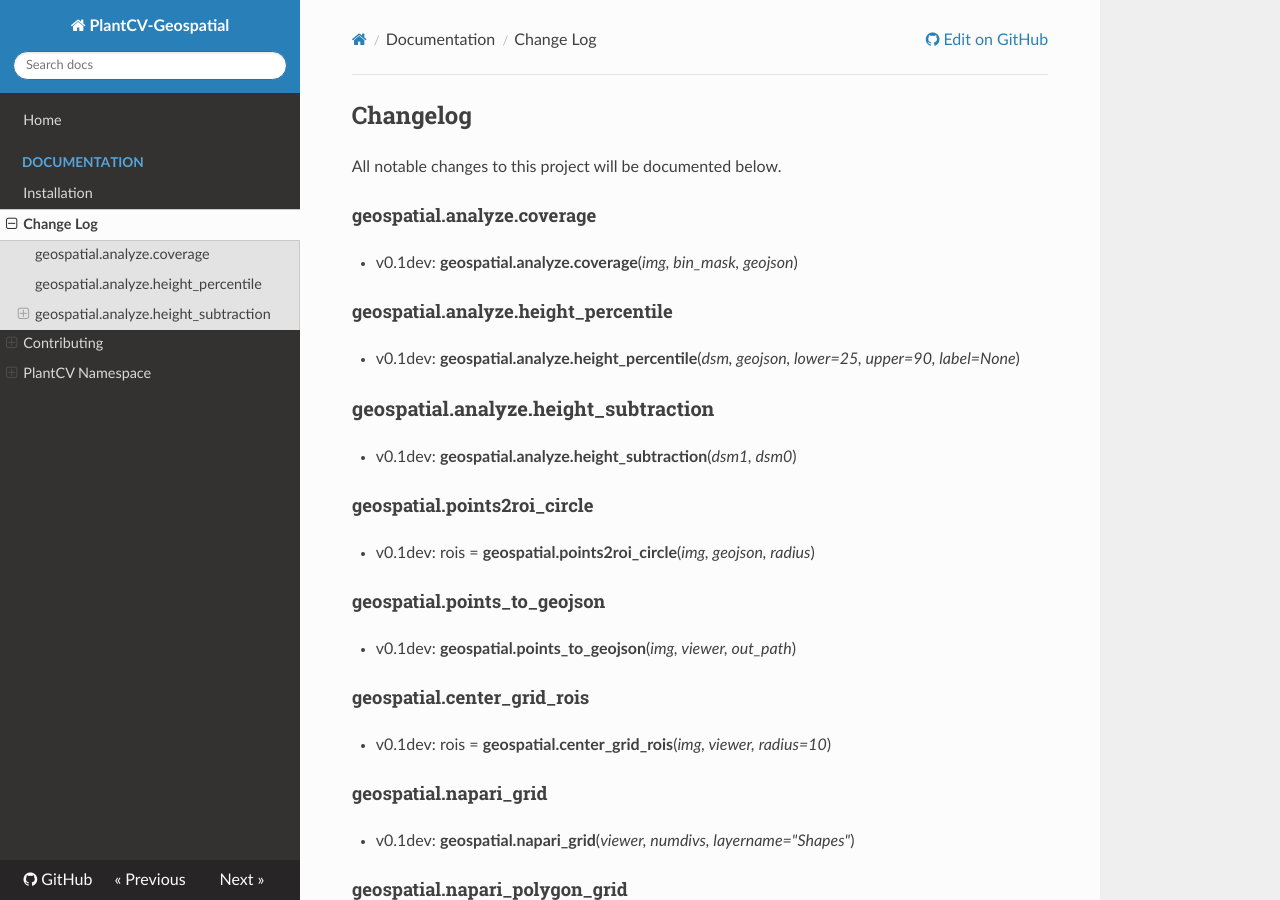
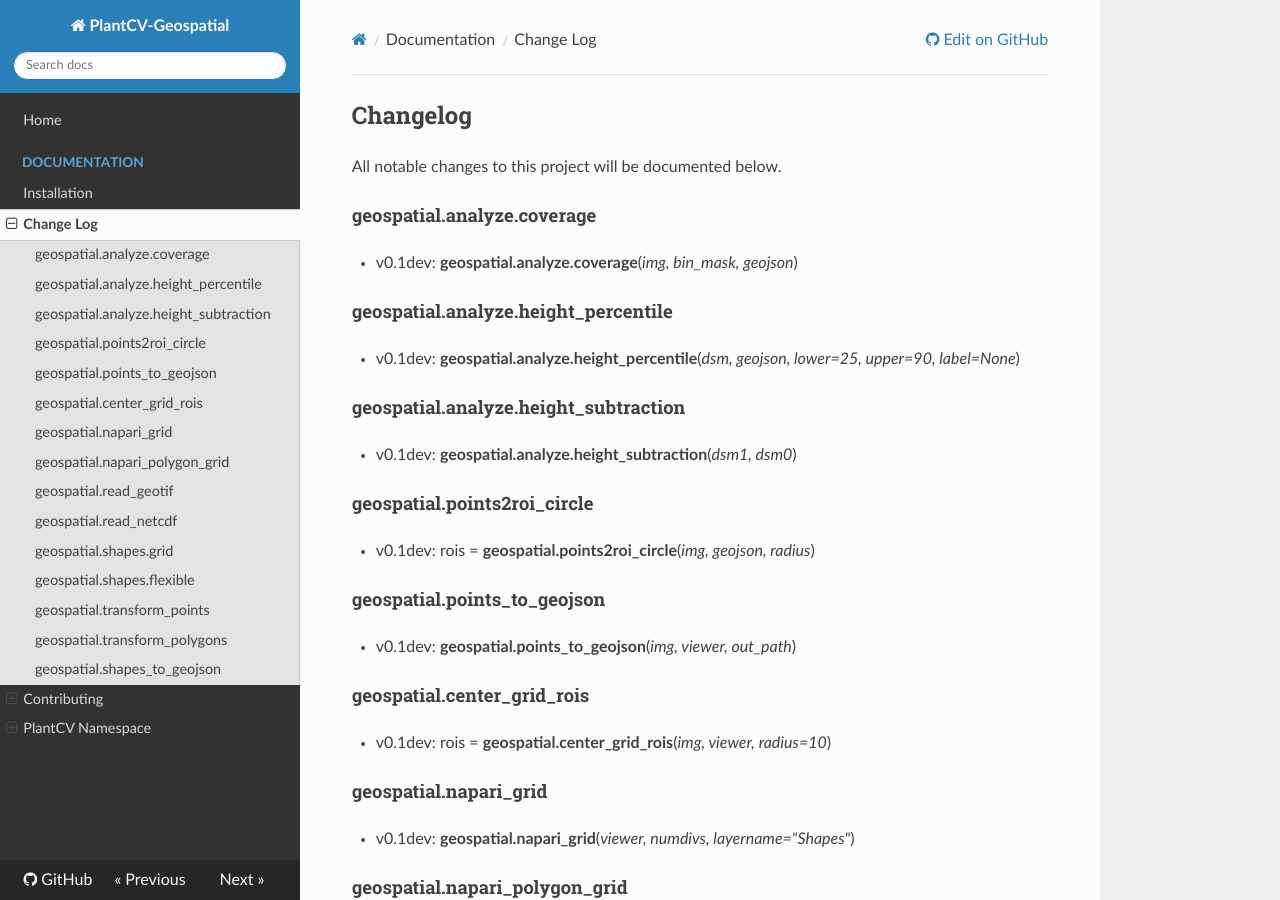
Before and after one commit to danforthcenter/plantcv-geospatial, an MkDocs documentation site: the page built from docs/changelog.md, in a window 1280 px wide and 900 px high. Built offline with MkDocs 1.6.1, drawn with Linux system fonts in a browser that asks for light colours; nearby versions of some CDN libraries.

Commit message:
formatting

```diff
--- a/docs/changelog.md
+++ b/docs/changelog.md
@@ -11,7 +11,7 @@ All notable changes to this project will be documented below.
 
 * v0.1dev: **geospatial.analyze.height_percentile**(*dsm, geojson, lower=25, upper=90, label=None*)
 
-### geospatial.analyze.height_subtraction
+#### geospatial.analyze.height_subtraction
 
 * v0.1dev: **geospatial.analyze.height_subtraction**(*dsm1, dsm0*)
 
```
